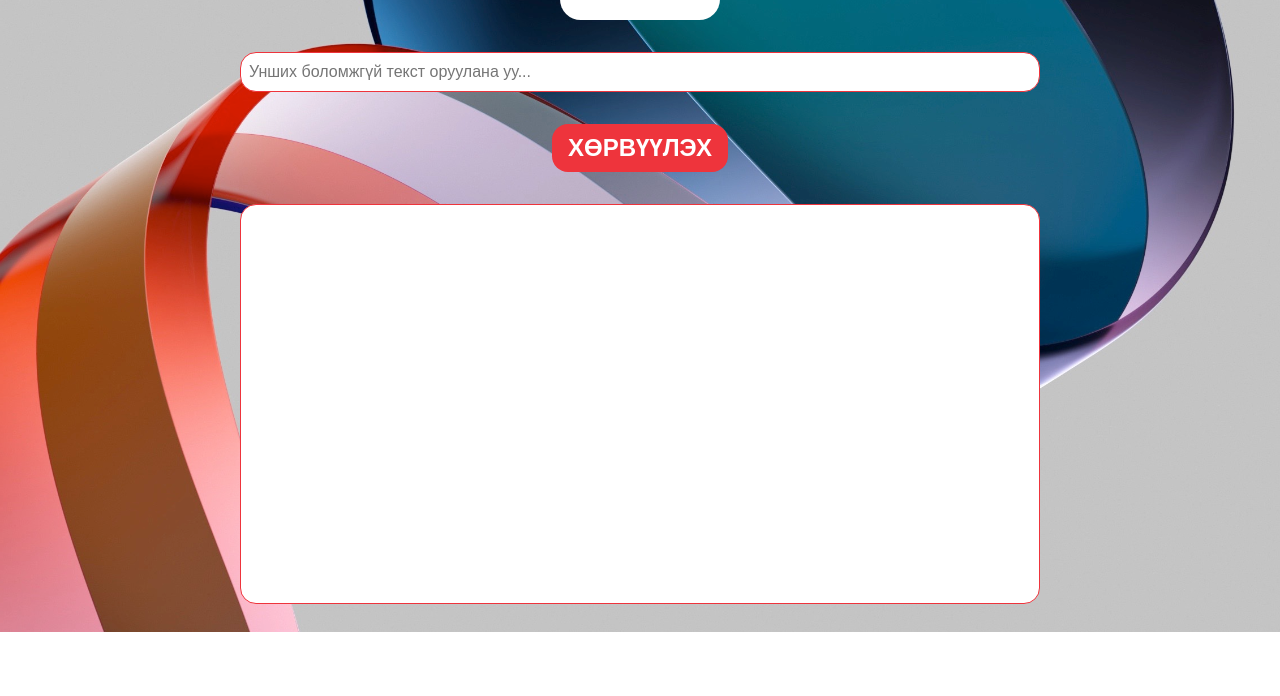
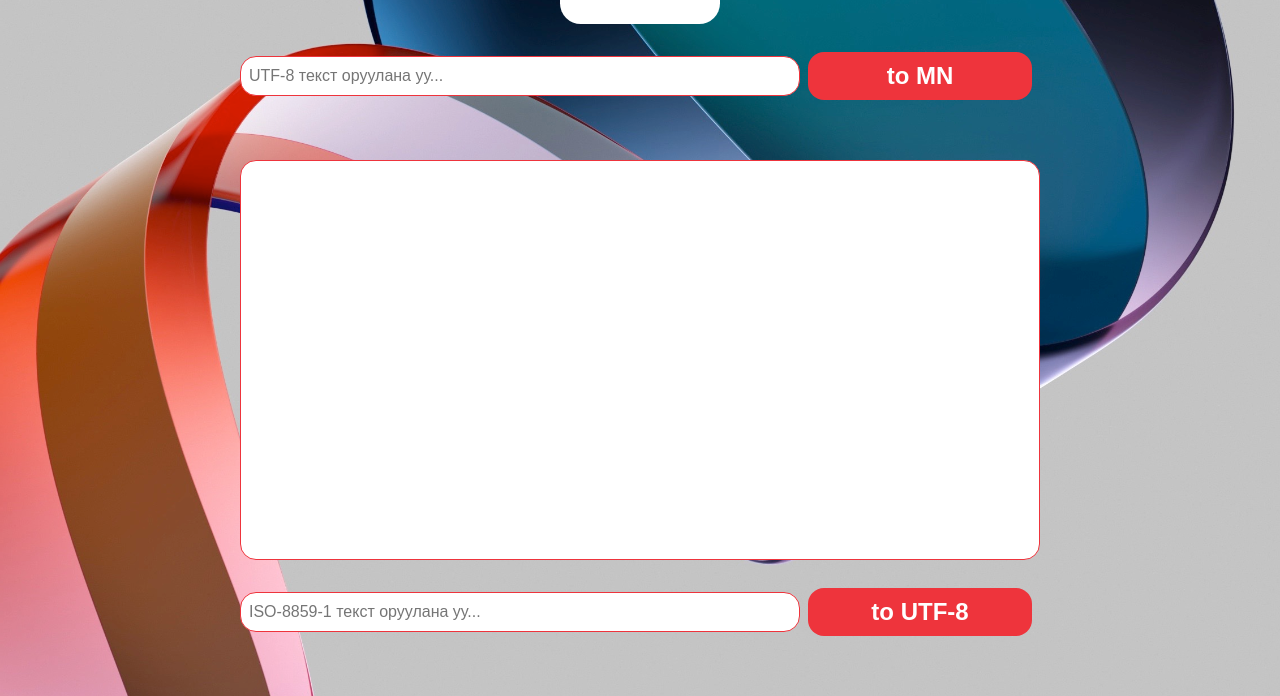
Before and after one commit to AmarsaikhanBE/converter, a plain HTML site: page index.html in a window 1280 px wide. Shown: the part 168-864 px from the top of the page. Before the commit the page ends 800 px from the top, so only its background shows below. Drawn offline with Linux system fonts and the light colour scheme.

Commit message:
add iso-8859-1 to utf-8  input, button

```diff
--- a/index.html
+++ b/index.html
@@ -14,11 +14,10 @@
         }
 
         body {
-            display: grid;
-            place-content: center;
             background: url(bg.jpeg);
             background-size: cover;
             min-height: 100vh;
+            padding: 2rem 0;
         }
 
         .logo {
@@ -33,9 +32,21 @@
             width: 100%;
         }
 
-        input {
+        .input,
+        p {
+            margin: auto;
+        }
+
+        .input {
             width: 90vw;
             max-width: 50rem;
+            align-items: center;
+            display: flex;
+            justify-content: space-between;
+        }
+
+        input {
+            width: 70%;
             height: 2.5rem;
             line-height: 1.5rem;
             font-size: 1rem;
@@ -50,7 +61,7 @@
         }
 
         button {
-            width: fit-content;
+            width: 28%;
             margin: auto;
             font-size: 1.5rem;
             line-height: 2rem;
@@ -59,7 +70,6 @@
             border-radius: 1rem;
             border: none;
             cursor: pointer;
-            text-transform: uppercase;
             background-color: rgb(238, 52, 60);
             color: white;
             font-weight: 700;
@@ -90,9 +100,15 @@
     <div class="logo">
         <img src="logo1.gif">
     </div>
-    <input id="txt" type="text" placeholder="Унших боломжгүй текст оруулана уу...">
-    <button id="btn">хөрвүүлэх</button>
+    <div class="input">
+        <input id="txt" type="text" placeholder="UTF-8 текст оруулана уу...">
+        <button id="btn">to MN</button>
+    </div>
     <p id="convertedTxt"></p>
+    <div class="input">
+        <input id="txt1" type="text" placeholder="ISO-8859-1 текст оруулана уу...">
+        <button id="btn1">to UTF-8</button>
+    </div>
     <script>
         btn.addEventListener('click', event => {
             let unknownTxt = txt.value;
@@ -112,6 +128,24 @@
         txt.addEventListener('keydown', event => {
             if (event.key == 'Enter') btn.click();
         })
+        btn1.addEventListener('click', event => {
+            let unknownTxt = txt1.value;
+            fetch('char.json')
+                .then(res => res.json())
+                .then(data => {
+                    for (let i = 0; i < unknownTxt.length; i++) {
+                        data.forEach(arr => {
+                            if (unknownTxt.indexOf(arr[1]) != -1) {
+                                return unknownTxt = unknownTxt.replace(arr[1], arr[0]);
+                            };
+                        });
+                    };
+                    convertedTxt.textContent = unknownTxt;
+                });
+        })
+        txt1.addEventListener('keydown', event => {
+            if (event.key == 'Enter') btn1.click();
+        })
     </script>
 </body>
 
```
